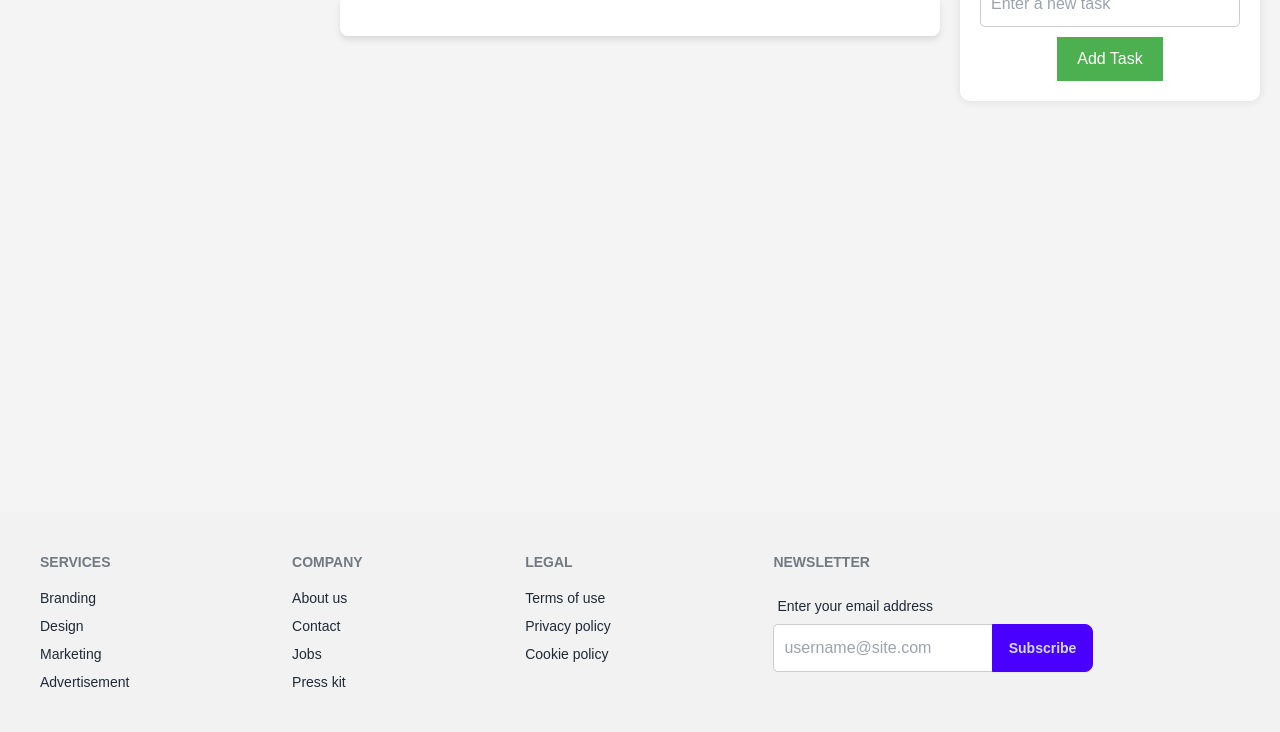
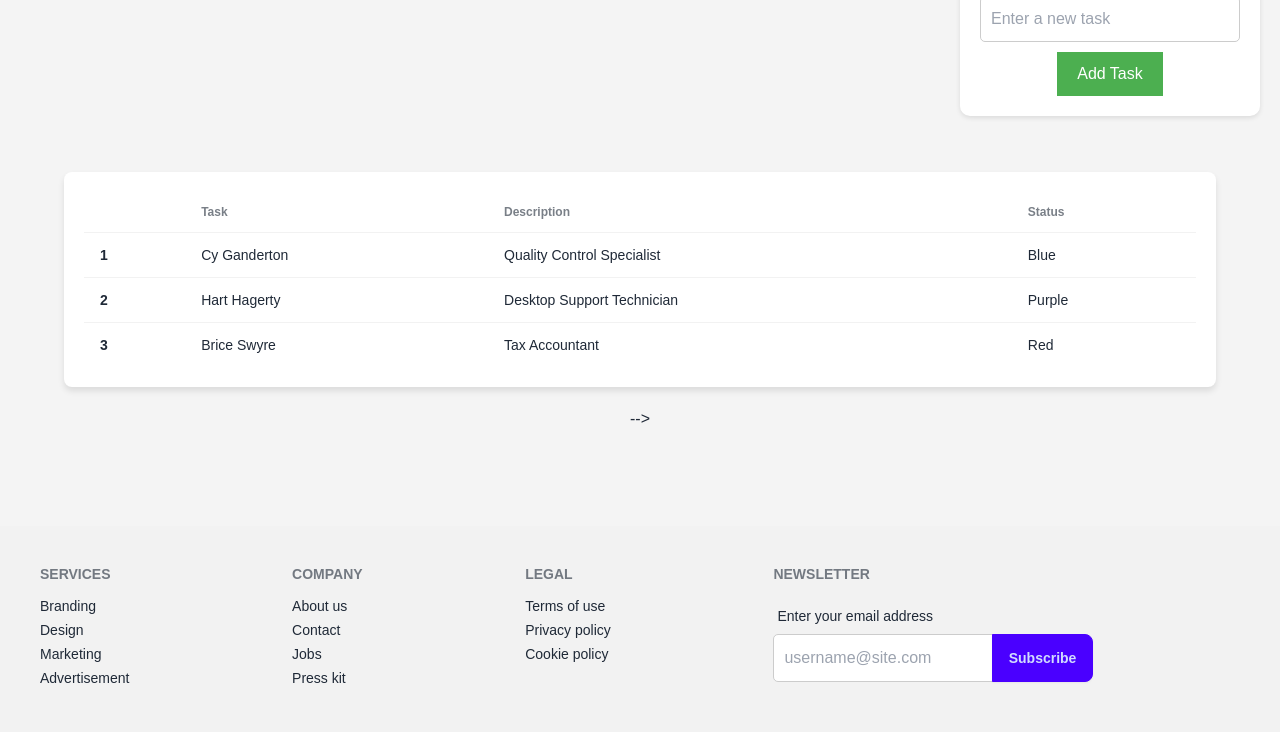
Before and after one commit to nabeekha/To-Do-List, a website: page index.html in a window 1280 px wide. Shown: the part 68-800 px from the top of the page. Drawn offline with Linux system fonts and the light colour scheme; a web font is replaced by a local one.

Commit message:
adding a table

```diff
--- a/index.html
+++ b/index.html
@@ -24,11 +24,51 @@
         <button id="add-task" class="add-task-button">Add Task</button>
     </div>
 
-    <div class="task-container">
+    <br></br>
+
+    <div class="overflow-x-auto task-container">
+        <table class="table">
+          <!-- head -->
+          <thead>
+            <tr>
+              <th></th>
+              <th>Task</th>
+              <th>Description</th>
+              <th>Status</th>
+            </tr>
+          </thead>
+          <tbody>
+            <!-- row 1 -->
+            <tr>
+              <th>1</th>
+              <td>Cy Ganderton</td>
+              <td>Quality Control Specialist</td>
+              <td>Blue</td>
+            </tr>
+            <!-- row 2 -->
+            <tr class="hover">
+              <th>2</th>
+              <td>Hart Hagerty</td>
+              <td>Desktop Support Technician</td>
+              <td>Purple</td>
+            </tr>
+            <!-- row 3 -->
+            <tr>
+              <th>3</th>
+              <td>Brice Swyre</td>
+              <td>Tax Accountant</td>
+              <td>Red</td>
+            </tr>
+          </tbody>
+        </table>
+      </div>
+
+
+    <!-- <div class="task-container">
         <ul id="task-list">
             <!-- Tasks will appear here -->
         </ul>
-    </div>
+    </div> -->
 
 
 </body>
--- a/input.css
+++ b/input.css
@@ -3,11 +3,12 @@
 @tailwind utilities;
 
 @layer utilities {
-    .min-h-screen-custom {
-        min-height: 100vh; /* fallback for browsers that don't support custom properties */
-        min-height: calc(100vh - env(safe-area-inset-bottom));
+    .sticky-footer {
+      position: sticky;
+      top: 100vh;
     }
-}
+  }
+
 
 html, body {
     height: 100%;
--- a/styles.css
+++ b/styles.css
@@ -8,7 +8,6 @@ body {
     flex-direction: column;
     align-items: center;
     justify-content: center;
-    height: 100vh;
 }
 
 h1 {
@@ -17,6 +16,7 @@ h1 {
     font-weight: 400;
     font-style: normal;
     text-align: center;
+    margin-bottom: 20px;
 }
 
 .add-task-button {
@@ -27,7 +27,6 @@ h1 {
     text-align: center;
 
 }
-
 
 .add-task-button:hover {
     background-color: #3e8e41;
@@ -42,20 +41,29 @@ h1 {
     text-align: center;
     margin-top: 0%;
     position: fixed;
-    top: 5px;
+    top: 20px;
     right: 20px;
+    box-shadow: 0 2px 5px rgba(0,0,0,0.1);
     z-index: 10;
 }
 
+.main-content {
+    display: flex;
+    flex-direction: column;
+    align-items: center;
+    padding: 20px;
+    flex-grow: 1;
+  }
+
 .task-container {
-    width: 80%;
-    max-width: 600px;
     background-color: white;
     padding: 20px;
     border-radius: 8px;
     box-shadow: 0 4px 6px rgba(0, 0, 0, 0.1);
     max-height: 60vh;
     margin-bottom: 20px;
+    margin-top: 10%;
+    width: 90%;
 }
 
 input[type="text"] {
```
Also changed, not shown: output.css.
